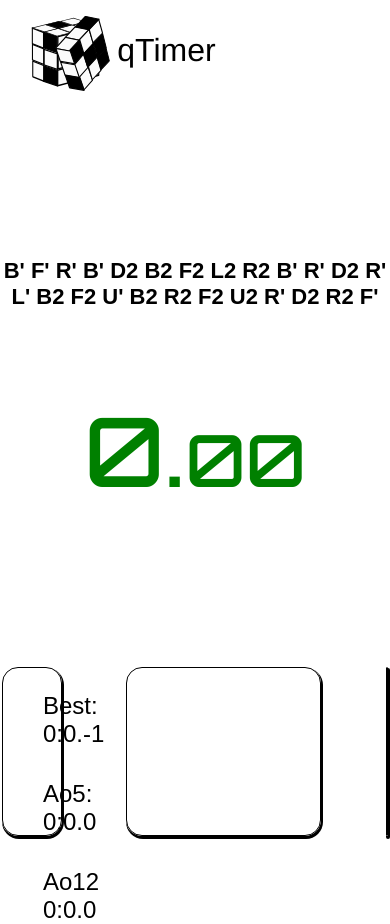
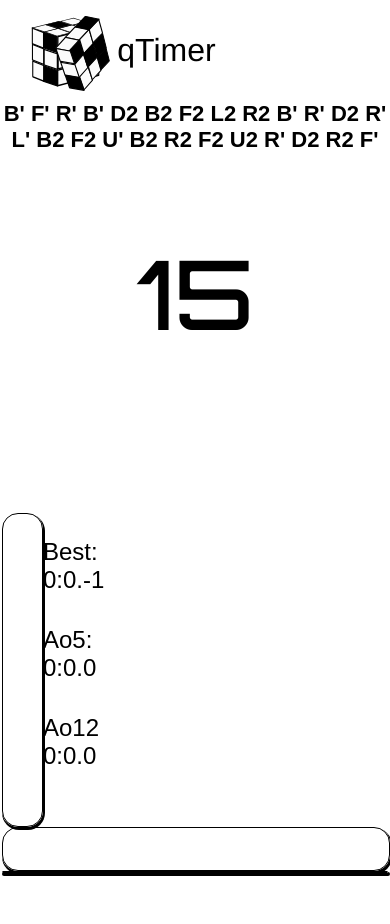
Before and after one commit to ppitzulo/qTimer, a React (Create React App) app: page / in a window 390 px wide. After the commit the page ends 881 px from the top, so only its background shows below. Built offline with nearby package versions, Linux system fonts and the light colour scheme.

Commit message:
Start creating mobile layout

```diff
--- a/src/Components/Stats/Stats.css
+++ b/src/Components/Stats/Stats.css
@@ -1,19 +1,10 @@
 .Stats {
     display: flex;
-    /* display: grid; */
-    /* grid-row: row; */
     justify-content: space-between;
     height: 20%;
-    /* grid-template-columns: repeat(3, auto); */
-    /* display: */
-    /* display:inline-block; */
-    /* display: block; */
     margin-left: auto;
     margin-right: auto;
     width: 99%;
-    /* align-self: start; */
-    /* flex: 3 0 0; */
-    /* flex: 1 0; */
     margin-bottom: .5rem;
 
 }
@@ -22,20 +13,25 @@ ul {
     list-style-type: none;
     font-size: 1.5rem;
     font-family:Arial, Helvetica, sans-serif;
+    /* padding-left: 0; */
+    /* text-align: center; */
+    /* padding-top: 1.5rem; */
 }
 
 li {
     margin-bottom: 2rem;
+    margin-right:20;
+
 }
 
 .StatsContainer {
-    /* margin-top: auto; */
-    /* margin-bottom: auto; */
-    width: 15%;
-    border-right: 1px solid grey;
     border-radius: 1rem;
     box-shadow: 1px 2px 0px 1px black;
     border: 1px solid black;
+    width: 10%;
+    display: flex;
+    flex-direction: column;
+    justify-content: center;
 
 }
 
@@ -47,13 +43,9 @@ li {
 }
 
 .History {
-    /* display: flex; */
-    /* flex-direction: column; */
     overflow-y: scroll;
-    /* height: 50%; */
     font-family: Arial, Helvetica, sans-serif;
     font-size: 1.25rem;
-    /* font-style: bold; */
     border-radius: 1rem;
     box-shadow: 1px 2px 0px 1px black;
     border: 1px solid black;
@@ -69,3 +61,23 @@ li {
     font-weight: bold;
     padding-right: 1rem;
 }
+
+@media (max-width: 480px) {
+    .Stats {
+        padding-top: 10rem;
+        flex-direction: column;
+        height: 90%;
+        justify-content: space-between;
+        padding-bottom: .5rem;
+    }
+
+    .Graph {
+        width: 100%;
+        height: 20%;
+    }
+
+    .History {
+        height: 30%;
+        margin-bottom: 0;
+    }
+}
--- a/src/Components/Stats/Stats.jsx
+++ b/src/Components/Stats/Stats.jsx
@@ -73,7 +73,7 @@ const Stats = ({isActive}) => {
                 </ul>
             </div>
             <div class="Graph">
-                <ResponsiveContainer width="100%" height="100%">
+                <ResponsiveContainer width="100%">
                     <AreaChart  data={pastSolves} options={{maintainAspectRatio: false}}>
                         <XAxis dataKey="id"/>
                         <Tooltip />
--- a/src/Components/Timer/Timer.css
+++ b/src/Components/Timer/Timer.css
@@ -1,4 +1,4 @@
-.Segments {
+.Segments, .inspectionTimer {
     display: flex;
     justify-content: center;
     font-size: 6rem;
--- a/src/Components/Timer/Timer.jsx
+++ b/src/Components/Timer/Timer.jsx
@@ -5,16 +5,17 @@ import { db } from '../../db';
 
 
 const Timer = ({isActive, setIsActive}) => {
-    const [time, setTime] = useState(0);
-
+    const [time, setTime] = useState(15);
+    const [inspectionTimeEnabled, enableInspectionTime] = useState(true);
     const firstRun = useRef(true);
     const start = useRef(0);
 
     React.useEffect(() => {
-        if (!firstRun.current) {
-            if (!isActive) {
-                addTime(time);
-                console.log("Added time");
+        if (!inspectionTimeEnabled) {
+            if (!firstRun.current) {
+                if (!isActive) {
+                    addTime(time);
+                }
             }
         }
     }, [isActive, time]);
@@ -27,14 +28,18 @@ const Timer = ({isActive, setIsActive}) => {
                 start.current = Date.now();
                 firstRun.current = false;
             }
+            if (inspectionTimeEnabled && time == 0) {
+                setIsActive(isActive => !isActive);
+            }
             counterId = setInterval(() => {
-                setTime(Math.floor((Date.now() - start.current)/10));
+                // Try to calculate WCA inspection time using 15 seconds - current time from stopwatch in seconds
+                inspectionTimeEnabled ? setTime(15 - Math.floor((Date.now() - start.current)/1000)) :  setTime(Math.floor((Date.now() - start.current)/10));
             }, 1);
+
         }
         else {
             firstRun.current = true;
         }
-
         return () => {
             clearTimeout(counterId);
         }
@@ -64,6 +69,7 @@ const Timer = ({isActive, setIsActive}) => {
         <div class="TimerContainer">
             <Scrambler isActive={isActive}/>
             <div class="Timer">
+                {!inspectionTimeEnabled ?
                 <div class="Segments" onClick={() => setIsActive(isActive => !isActive)}>
                     <div class="minuteSegment" style={{color: "green"}}>
                         {/* <span>{extractDigit(4, time) === 0 ? "" : extractDigit(4,time) % 6}</span> */}
@@ -81,6 +87,13 @@ const Timer = ({isActive, setIsActive}) => {
                         <span>{!isActive ? time % 10 : ""}</span>
                     </div>
                 </div>
+                :
+                <div class="inspectionTimer" onClick={isActive ? () => enableInspectionTime(inspectionTimeEnabled => !inspectionTimeEnabled) : () => setIsActive(isActive => !isActive)}>
+                    <div class="secondSegment">
+                        <span>{time ? time : "DNF"}</span>
+                    </div>
+                </div>
+                }
             </div>
         </div>
     )
```
